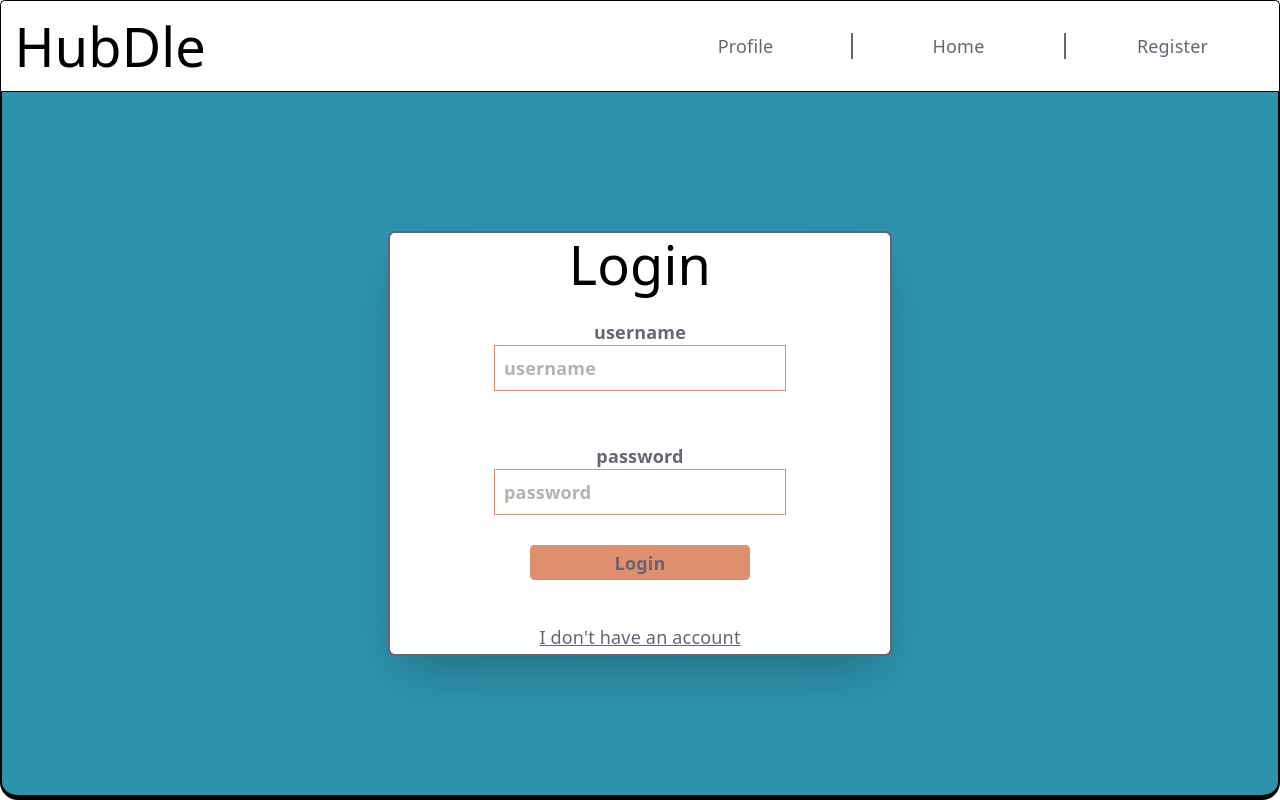
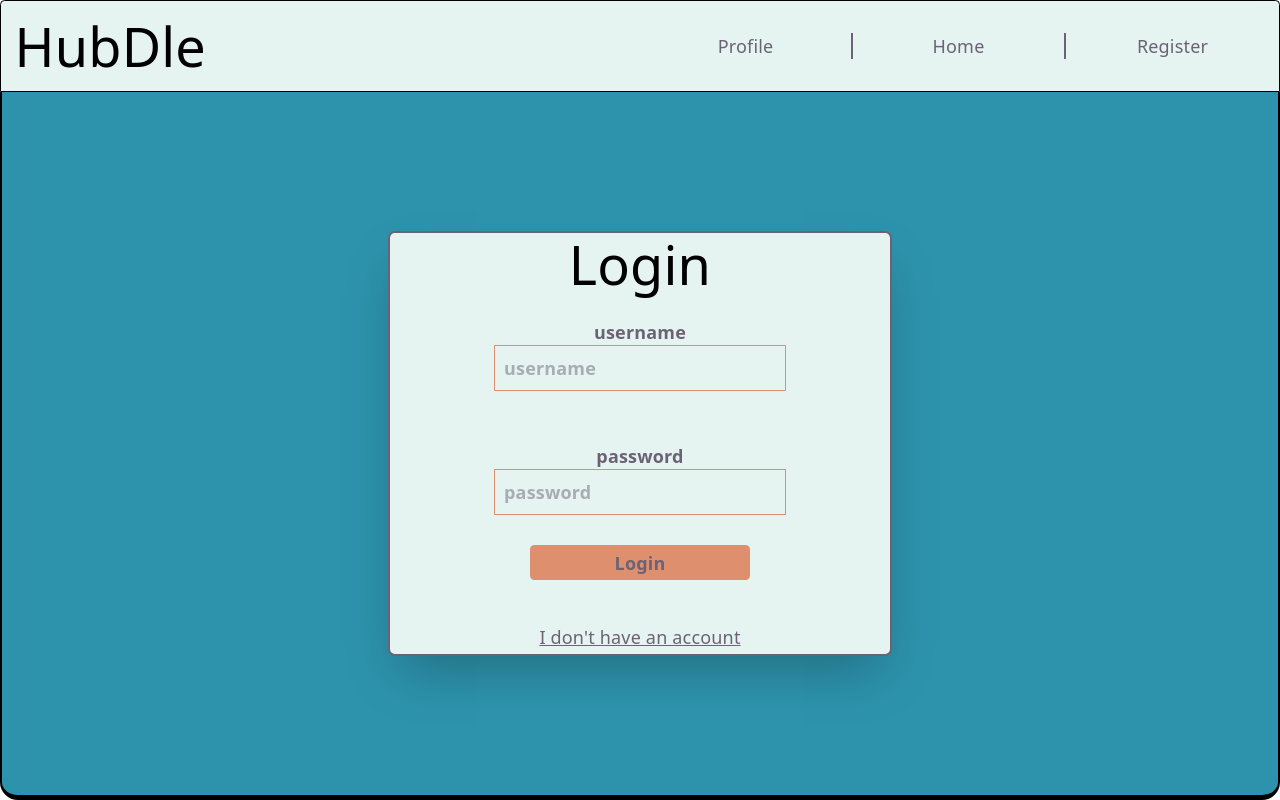
Before and after one commit to Primoux/ft_transcendence, a React (Vite) app in the folder frontend/: page /login in a window 1280 px wide. Built offline with nearby package versions, Linux system fonts and the light colour scheme; no server answers.

Commit message:
refactor: organize frontend sources into subfolders

```diff
--- a/frontend/src/NavBar.css
+++ /dev/null
@@ -1 +0,0 @@
-@import "tailwindcss";
--- a/frontend/src/NavBar.tsx
+++ b/frontend/src/components/NavBar.tsx
@@ -1,6 +1,5 @@
-import type { User } from './types/user'
+import type { User } from '../types/user'
 import {Link, useLocation } from 'react-router'
-import './NavBar.css'
 type NavBarProps = {user: User, logout: () => (void)}
 
 function NavBar( {user, logout} : NavBarProps) {
--- a/frontend/src/LoginForm.tsx
+++ b/frontend/src/components/auth/LoginForm.tsx
@@ -1,5 +1,5 @@
 import { useState} from "react"
-import type { User } from './types/user'
+import type { User } from '../../types/user'
 type LoginFormProps = {onLogin: (user: User) => void}
 import { Link } from "react-router"
 
--- a/frontend/src/RegisterForm.tsx
+++ b/frontend/src/components/auth/RegisterForm.tsx
@@ -1,5 +1,5 @@
 import { useState} from "react"
-import type { User } from './types/user'
+import type { User } from '../../types/user'
 type RegisterFormProps = {onLogin: (user : User) => void}
 import { Link } from 'react-router';
 
--- a/frontend/src/main.tsx
+++ b/frontend/src/main.tsx
@@ -1,6 +1,6 @@
 import { StrictMode } from 'react'
 import { createRoot } from 'react-dom/client'
-import './index.css'
+import './styles/index.css'
 import App from './App.tsx'
 import { BrowserRouter } from 'react-router'
 
--- a/frontend/src/HomePage.tsx
+++ b/frontend/src/pages/HomePage.tsx
@@ -1,4 +1,4 @@
-import DlePreview from "./DlePreview"
+import DlePreview from "../components/DlePreview"
 
 function HomePage() {
     return (
--- a/frontend/src/ProfilePage.tsx
+++ b/frontend/src/pages/ProfilePage.tsx
@@ -1,5 +1,5 @@
 import { useNavigate, useParams } from 'react-router'
-import type {User} from './types/user'
+import type {User} from '../types/user'
 import { useState, useEffect} from "react"
 
 function ProfilePage() {
```
Also changed, not shown: frontend/src/App.tsx (+6 -6 lines), frontend/src/components/DlePreview.tsx (renamed from frontend/src/DlePreview.tsx), frontend/src/styles/index.css (renamed from frontend/src/index.css), frontend/src/styles/theme.css (renamed from frontend/src/App.css).
